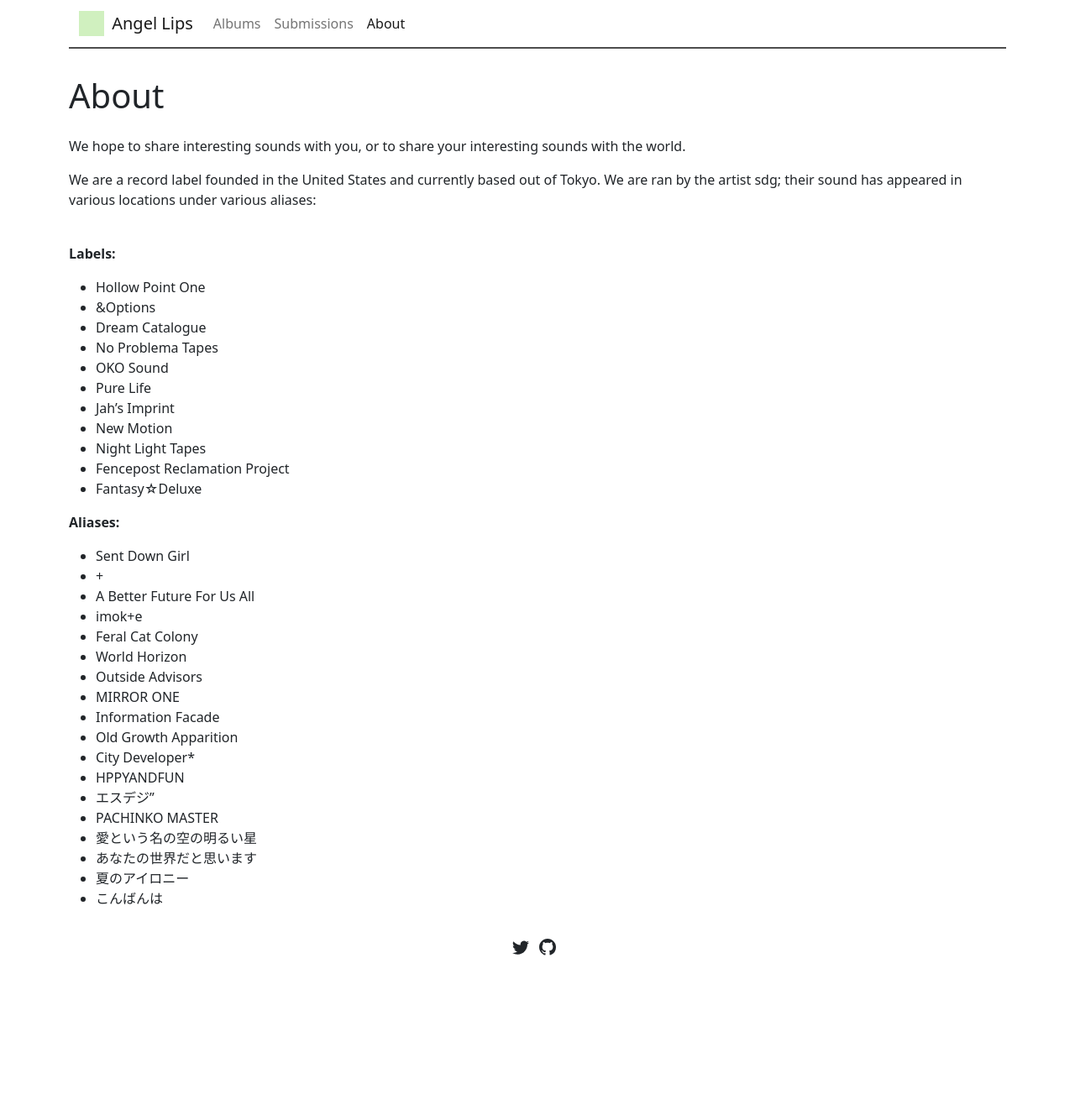
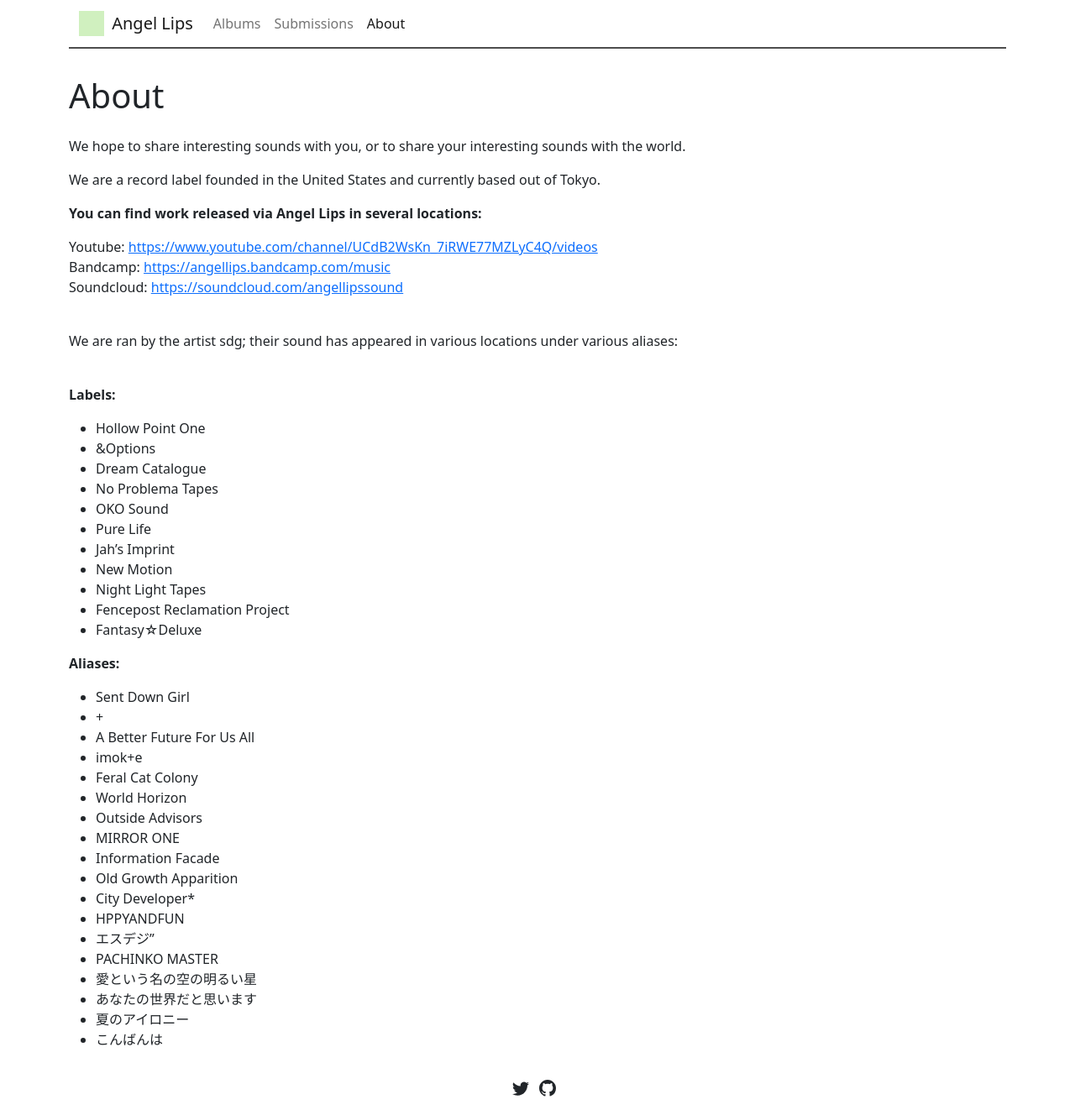
Before and after one commit to angellips/angellips.github.io, a Jekyll site: the page built from about.md, in a window 1280 px wide. Shown: the whole page at 84% size. Built offline with Jekyll 4.4.1, drawn with Linux system fonts in a browser that asks for light colours; before the commit the page ends 1154 px from its top, so only the background shows below that.

Commit message:
formatting updates

```diff
--- a/about.md
+++ b/about.md
@@ -6,7 +6,15 @@ permalink: /about/
 
 We hope to share interesting sounds with you, or to share your interesting sounds with the world.
 
-We are a record label founded in the United States and currently based out of Tokyo. We are ran by the artist sdg; their sound has appeared in various locations under various aliases: <br/><br/>
+We are a record label founded in the United States and currently based out of Tokyo.
+
+**You can find work released via Angel Lips in several locations:**
+
+Youtube: [https://www.youtube.com/channel/UCdB2WsKn_7iRWE77MZLyC4Q/videos](https://www.youtube.com/channel/UCdB2WsKn_7iRWE77MZLyC4Q/videos) <br/>
+Bandcamp: [https://angellips.bandcamp.com/music](https://angellips.bandcamp.com/music) <br/>
+Soundcloud: [https://soundcloud.com/angellipssound](https://soundcloud.com/angellipssound)<br/><br/>
+
+We are ran by the artist sdg; their sound has appeared in various locations under various aliases: <br/><br/>
 
 **Labels:**
 
@@ -41,4 +49,4 @@ We are a record label founded in the United States and currently based out of To
 * 愛という名の空の明るい星
 * あなたの世界だと思います
 * 夏のアイロニー
-* こんばんは
+* こんばんは <br/>
```
Also changed, not shown: _posts/2022-03-24-AL-CINEMATICCULTURE005.md (+6 -6 lines).
